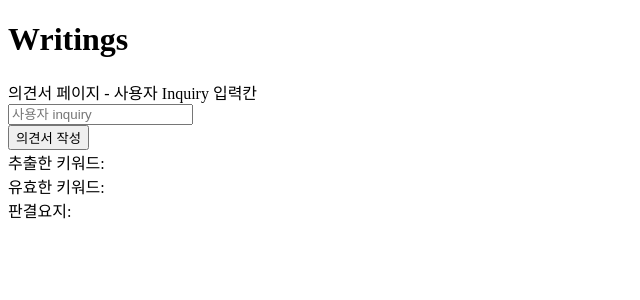
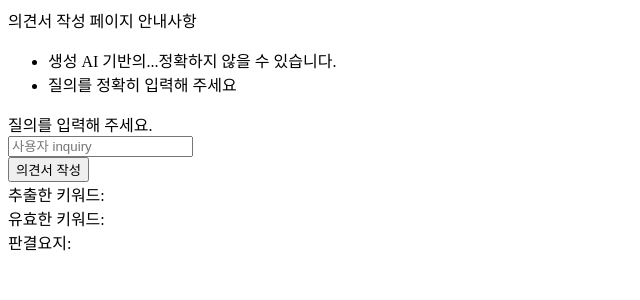
Before and after one commit to youjin-10/law-gpt-www, a Next.js app: page /writings in a window 1280 px wide. Shown: the top 300 px of the page, without its empty margins (0-640 px from the left). Built offline with nearby package versions, Linux system fonts and the light colour scheme.

Commit message:
사용자 질의 페이지 작업중

```diff
--- a/src/pages/writings/index.tsx
+++ b/src/pages/writings/index.tsx
@@ -4,7 +4,11 @@ import { useState } from "react";
 export default function Writings() {
   return (
     <div>
-      <h1>Writings</h1>
+      <div>의견서 작성 페이지 안내사항</div>
+      <ul>
+        <li>생성 AI 기반의...정확하지 않을 수 있습니다.</li>
+        <li>질의를 정확히 입력해 주세요</li>
+      </ul>
       <Example />
     </div>
   );
@@ -53,19 +57,19 @@ function Example() {
   };
 
   return (
-    <section>
+    <section className="mt-32">
       <div>
         <label
-          htmlFor="price"
+          htmlFor="inquiry"
           className="block text-sm font-medium leading-6 text-gray-900"
         >
-          의견서 페이지 - 사용자 Inquiry 입력칸
+          질의를 입력해 주세요.
         </label>
-        <div className="relative rounded-md shadow-sm my-5">
+        <div className="relative rounded-md shadow-sm my-1">
           <input
             type="text"
-            name="price"
-            id="price"
+            name="inquiry"
+            id="inquiry"
             className="block w-full rounded-md border-0 py-1.5 pl-3 pr-3 text-gray-900 ring-1 ring-inset ring-gray-300 placeholder:text-gray-400 focus:ring-2 focus:ring-inset focus:ring-indigo-600 sm:text-sm sm:leading-6"
             placeholder="사용자 inquiry"
             value={inquiry}
```
